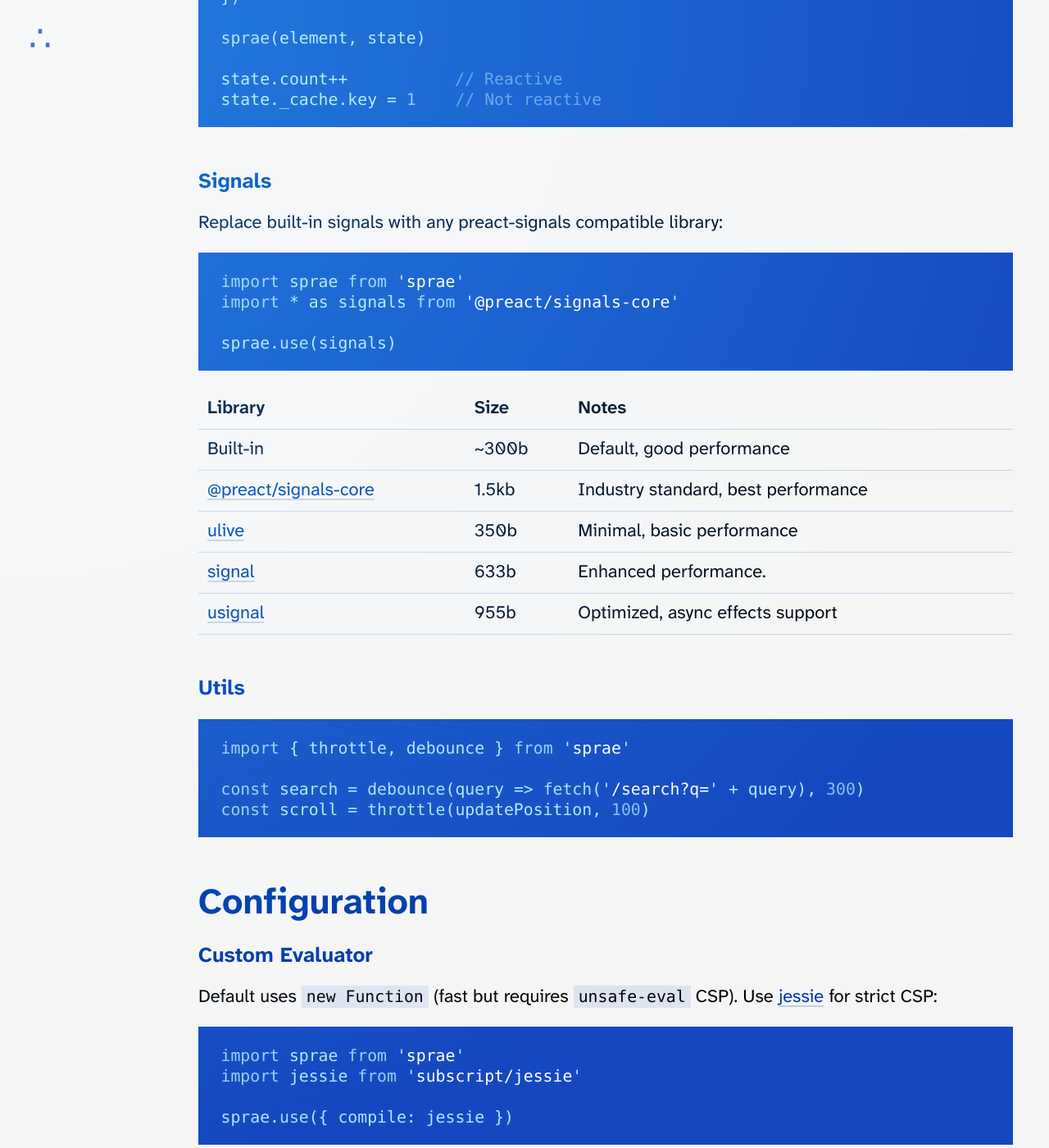
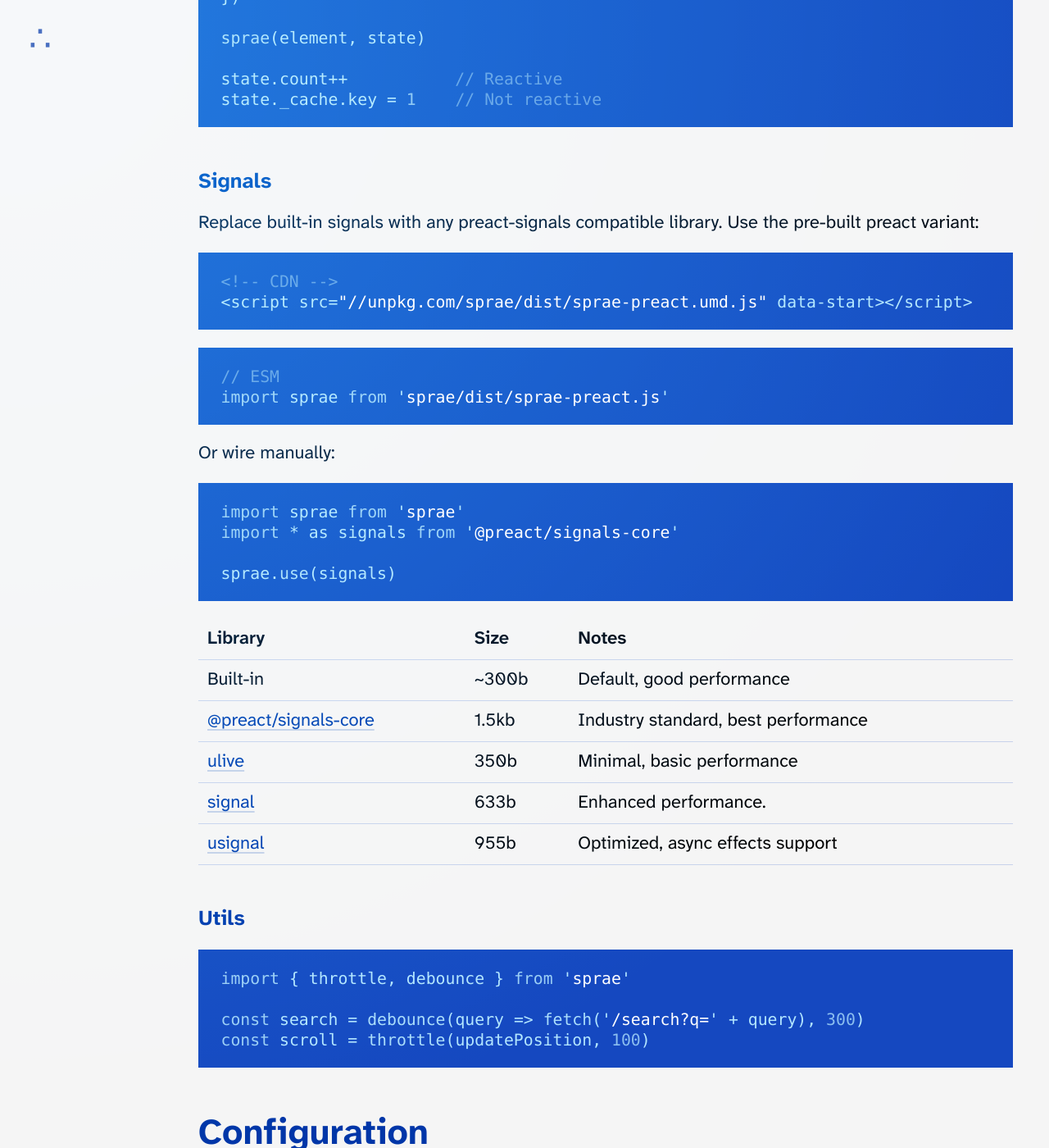
Before and after one commit to dy/sprae, a Jekyll site: the page built from docs.md, in a window 1280 px wide and 1400 px high, scrolled down 10070 px. Shown: the whole window at 82% size. Built offline with Jekyll 4.4.1, drawn with Linux system fonts in a browser that asks for light colours; our own code applies the rules of GitHub Pages for plain Markdown files; some of the changed text lies outside the part shown.

Commit message:
Add preact-signals build

````diff
--- a/docs.md
+++ b/docs.md
@@ -419,7 +419,19 @@
 
 ### Signals
 
-Replace built-in signals with any preact-signals compatible library:
+Replace built-in signals with any preact-signals compatible library. Use the pre-built preact variant:
+
+```html
+<!-- CDN -->
+<script src="//unpkg.com/sprae/dist/sprae-preact.umd.js" data-start></script>
+```
+
+```js
+// ESM
+import sprae from 'sprae/dist/sprae-preact.js'
+```
+
+Or wire manually:
 
 ```js
 import sprae from 'sprae'
@@ -456,7 +468,19 @@
 
 ### Custom Evaluator
 
-Default uses `new Function` (fast but requires `unsafe-eval` CSP). Use [jessie](https://github.com/nickmccurdy/subscript) for strict CSP:
+Default uses `new Function` (fast but requires `unsafe-eval` CSP). For strict CSP, use the pre-built CSP variant:
+
+```html
+<!-- CDN -->
+<script src="//unpkg.com/sprae/dist/sprae-csp.umd.js" data-start></script>
+```
+
+```js
+// ESM
+import sprae from 'sprae/dist/sprae-csp.js'
+```
+
+Or wire [jessie](https://github.com/nickmccurdy/subscript) manually:
 
 ```js
 import sprae from 'sprae'
````
Also changed, not shown: index.md (+11 -0 lines), .esbuild.js, readme.md, 1 other file.
